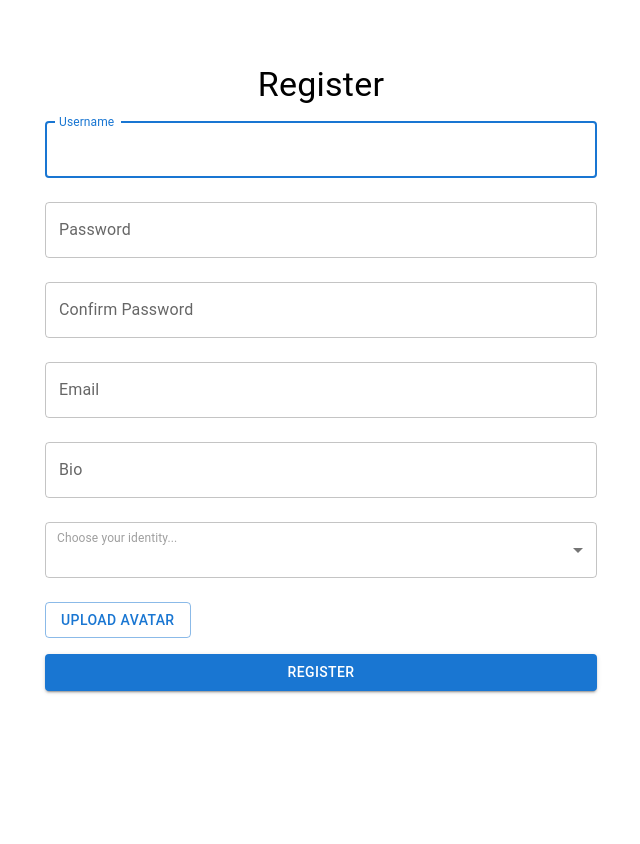
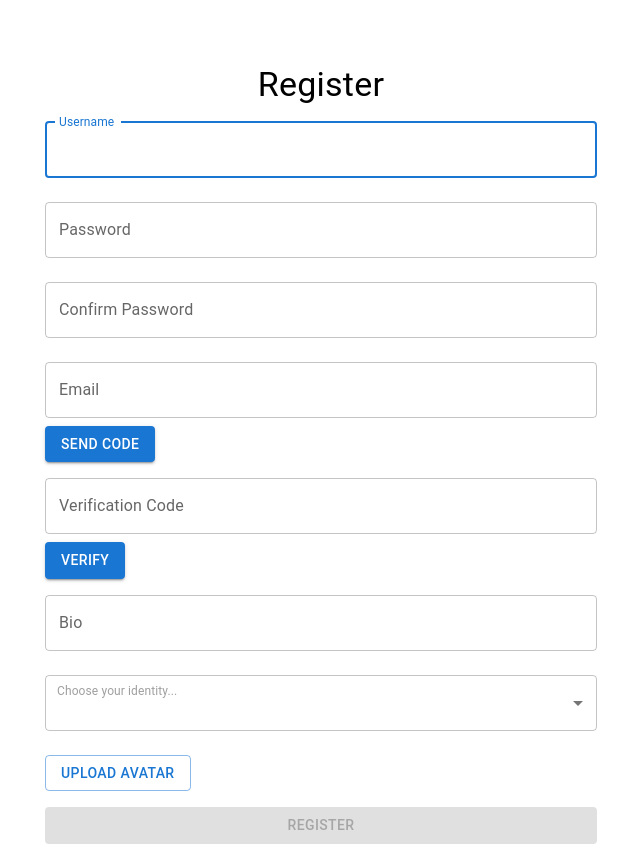
Before and after one commit to hackersclubsv/hackersclub-frontend-django, a React (Create React App) app: page /register in a window 1280 px wide. Shown: the whole page, without its empty margins (319-959 px from the left). Before the commit the page ends 800 px from the top, so only its background shows below. Built offline with nearby package versions, Linux system fonts and the light colour scheme.

Commit message:
Mail Verification / Forgot / Reset Password

```diff
--- a/src/App.js
+++ b/src/App.js
@@ -5,6 +5,8 @@ import React from 'react';
 import { BrowserRouter as Router, Routes, Route } from 'react-router-dom';
 import Login from './pages/Login.js';
 import Register from './pages/Register.js';
+import ResetPassword from './pages/ResetPassword.js';
+import ForgotPassword from './pages/ForgotPassword.js';
 
 const App = () => {
   return (
@@ -13,6 +15,8 @@ const App = () => {
       <Routes>
       <Route path="/login" element={<Login />} />
       <Route path="/register" element={<Register />} />
+      <Route path="/verify/forgot-password" element={<ForgotPassword />} />
+      <Route path="/verify/reset-password" element={<ResetPassword />} />
       </Routes>
     </Router>
     </div>
--- /dev/null
+++ b/src/pages/ForgotPassword.js
@@ -0,0 +1,50 @@
+import React, { useState } from "react";
+import axios from "axios";
+import { Button, TextField, Typography } from "@mui/material";
+
+const ForgotPassword = () => {
+  const [email, setEmail] = useState("");
+  const [message, setMessage] = useState("");
+
+  const handleSubmit = async (event) => {
+    event.preventDefault();
+
+    try {
+      const res = await axios.post("http://localhost:4000/verify/forgot-password", { email });
+      setMessage(res.data.message);
+    } catch (err) {
+      console.error(err);
+    }
+  };
+
+  return (
+    <div>
+      <Typography variant="h4">Forgot Password</Typography>
+      <form onSubmit={handleSubmit}>
+        <TextField
+          variant="outlined"
+          margin="normal"
+          fullWidth
+          id="email"
+          label="Email Address"
+          name="email"
+          autoComplete="email"
+          autoFocus
+          value={email}
+          onChange={(event) => setEmail(event.target.value)}
+        />
+        <Button
+          type="submit"
+          fullWidth
+          variant="contained"
+          color="primary"
+        >
+          Send Password Reset Email
+        </Button>
+      </form>
+      {message && <p>{message}</p>}
+    </div>
+  );
+};
+
+export default ForgotPassword;
--- a/src/pages/Register.js
+++ b/src/pages/Register.js
@@ -1,4 +1,4 @@
-import React, { useState } from "react";
+import React, { useEffect, useState } from "react";
 import { useFormik } from "formik";
 import axios from "axios";
 import {
@@ -13,11 +13,61 @@ import {
   TextField,
   Typography,
 } from "@mui/material";
+import * as yup from "yup";
 import validationSchema from "../validations/RegisterForm.js";
 
 const Register = () => {
   const [errors, setErrors] = useState({});
+  const [verificationCode, setVerificationCode] = useState("");
+  const [isVerified, setVerified] = useState(false);
 
+  const [verifyDisabled, setVerifyDisabled] = useState(false);
+  const [verifyCountdown, setVerifyCountdown] = useState(60);
+  const [checkDisabled, setCheckDisabled] = useState(false);
+  const [checkCountdown, setCheckCountdown] = useState(60);
+
+  useEffect(() => {
+    if (verifyDisabled && verifyCountdown > 0) {
+      setTimeout(() => setVerifyCountdown(verifyCountdown - 1), 1000);
+    } else if (verifyCountdown === 0) {
+      setVerifyDisabled(false);
+      setVerifyCountdown(60);
+    }
+  }, [verifyDisabled, verifyCountdown]);
+
+  useEffect(() => {
+    if (checkDisabled && checkCountdown > 0) {
+      setTimeout(() => setCheckCountdown(checkCountdown - 1), 1000);
+    } else if (checkCountdown === 0) {
+      setCheckDisabled(false);
+      setCheckCountdown(60);
+    }
+  }, [checkDisabled, checkCountdown]);
+  const sendVerificationEmail = async (email) => {
+    try {
+      await axios.post("http://localhost:4000/verify/send-verification-email", {
+        email,
+      });
+    } catch (err) {
+      console.error(err);
+    }
+  };
+
+  const checkVerificationCode = async (email, code) => {
+    try {
+      const res = await axios.post(
+        "http://localhost:4000/verify/verify-verification-code",
+        { email, code },
+      );
+      if (res.data.message === "Email verified") {
+        setVerified(true);
+      } else {
+        setErrors({ api: res.data.message });
+      }
+    } catch (err) {
+      console.error(err);
+    }
+  };
   const submitForm = async (values, formikHelpers) => {
     try {
       const formData = new FormData();
@@ -129,6 +179,40 @@ const Register = () => {
             error={formik.touched.email && Boolean(formik.errors.email)}
             helperText={formik.touched.email && formik.errors.email}
           />
+          <Button
+            color="primary"
+            variant="contained"
+            onClick={() => {
+              sendVerificationEmail(formik.values.email);
+              setVerifyDisabled(true);
+            }}
+            disabled={verifyDisabled}
+          >
+            {verifyDisabled ? `Send Code (${verifyCountdown})` : "Send Code"}
+          </Button>
+
+          <TextField
+            variant="outlined"
+            margin="normal"
+            fullWidth
+            id="verificationCode"
+            name="verificationCode"
+            label="Verification Code"
+            value={verificationCode}
+            onChange={(event) => setVerificationCode(event.target.value)}
+          />
+
+          <Button
+            color="primary"
+            variant="contained"
+            onClick={() => {
+              checkVerificationCode(formik.values.email, verificationCode);
+              setCheckDisabled(true);
+            }}
+            disabled={checkDisabled}
+          >
+            {checkDisabled ? `Verify (${checkCountdown})` : "Verify"}
+          </Button>
 
           <TextField
             variant="outlined"
@@ -201,7 +285,7 @@ const Register = () => {
             variant="contained"
             fullWidth
             type="submit"
-            disabled={formik.isSubmitting}
+            disabled={formik.isSubmitting || !isVerified}
           >
             Register
           </Button>
--- /dev/null
+++ b/src/pages/ResetPassword.js
@@ -0,0 +1,53 @@
+import React, { useState } from "react";
+import axios from "axios";
+import { Button, TextField, Typography } from "@mui/material";
+import { useLocation } from "react-router-dom";
+
+const ResetPassword = () => {
+  const [password, setPassword] = useState("");
+  const [message, setMessage] = useState("");
+  const location = useLocation();
+
+  const handleSubmit = async (event) => {
+    event.preventDefault();
+
+    const token = new URLSearchParams(location.search).get("token");
+
+    try {
+      const res = await axios.post("http://localhost:4000/verify/reset-password", { token, newPassword: password });
+      setMessage(res.data.message);
+    } catch (err) {
+      console.error(err);
+    }
+  };
+
+  return (
+    <div>
+      <Typography variant="h4">Reset Password</Typography>
+      <form onSubmit={handleSubmit}>
+        <TextField
+          variant="outlined"
+          margin="normal"
+          fullWidth
+          id="password"
+          label="New Password"
+          name="password"
+          type="password"
+          value={password}
+          onChange={(event) => setPassword(event.target.value)}
+        />
+        <Button
+          type="submit"
+          fullWidth
+          variant="contained"
+          color="primary"
+        >
+          Reset Password
+        </Button>
+      </form>
+      {message && <p>{message}</p>}
+    </div>
+  );
+};
+
+export default ResetPassword;
```
